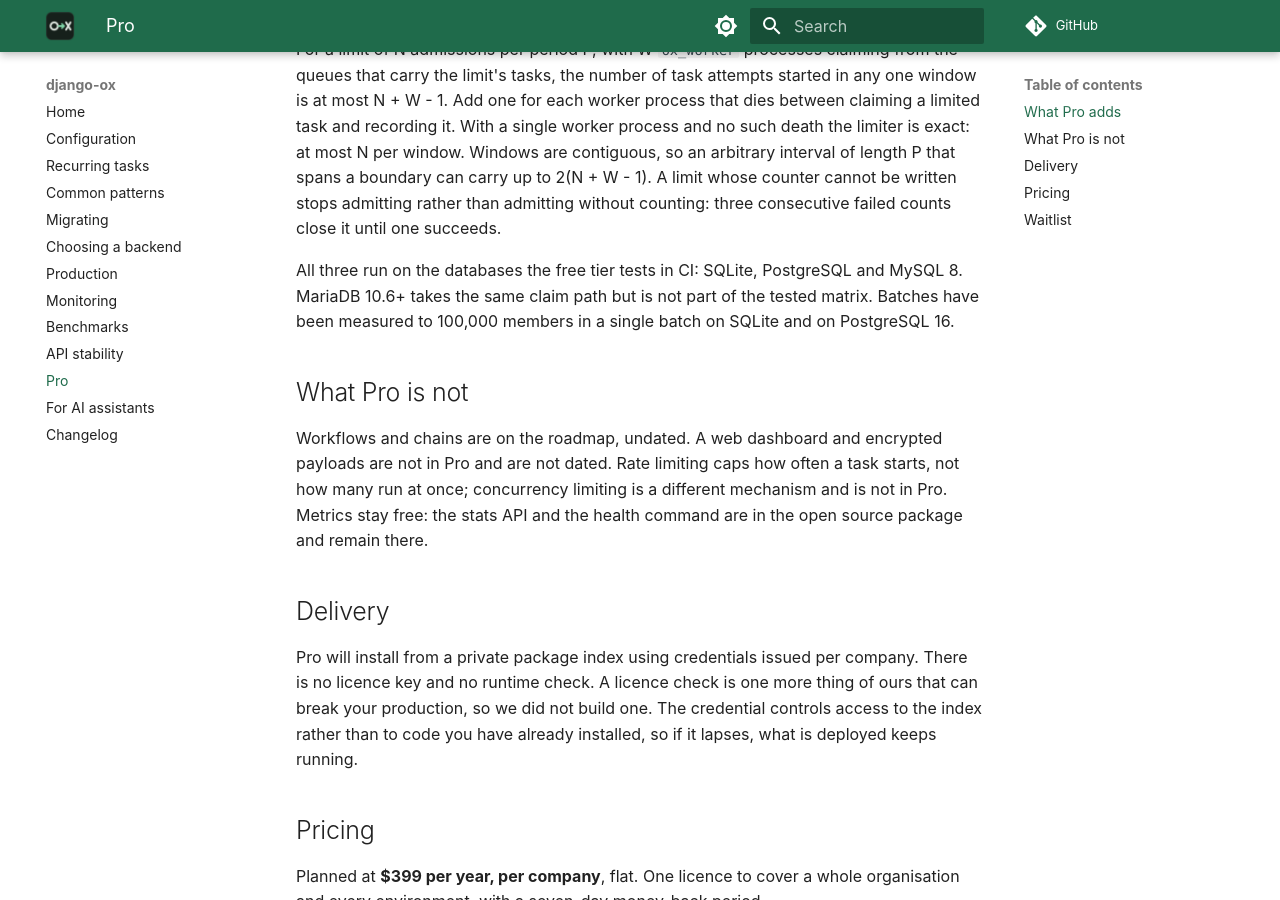
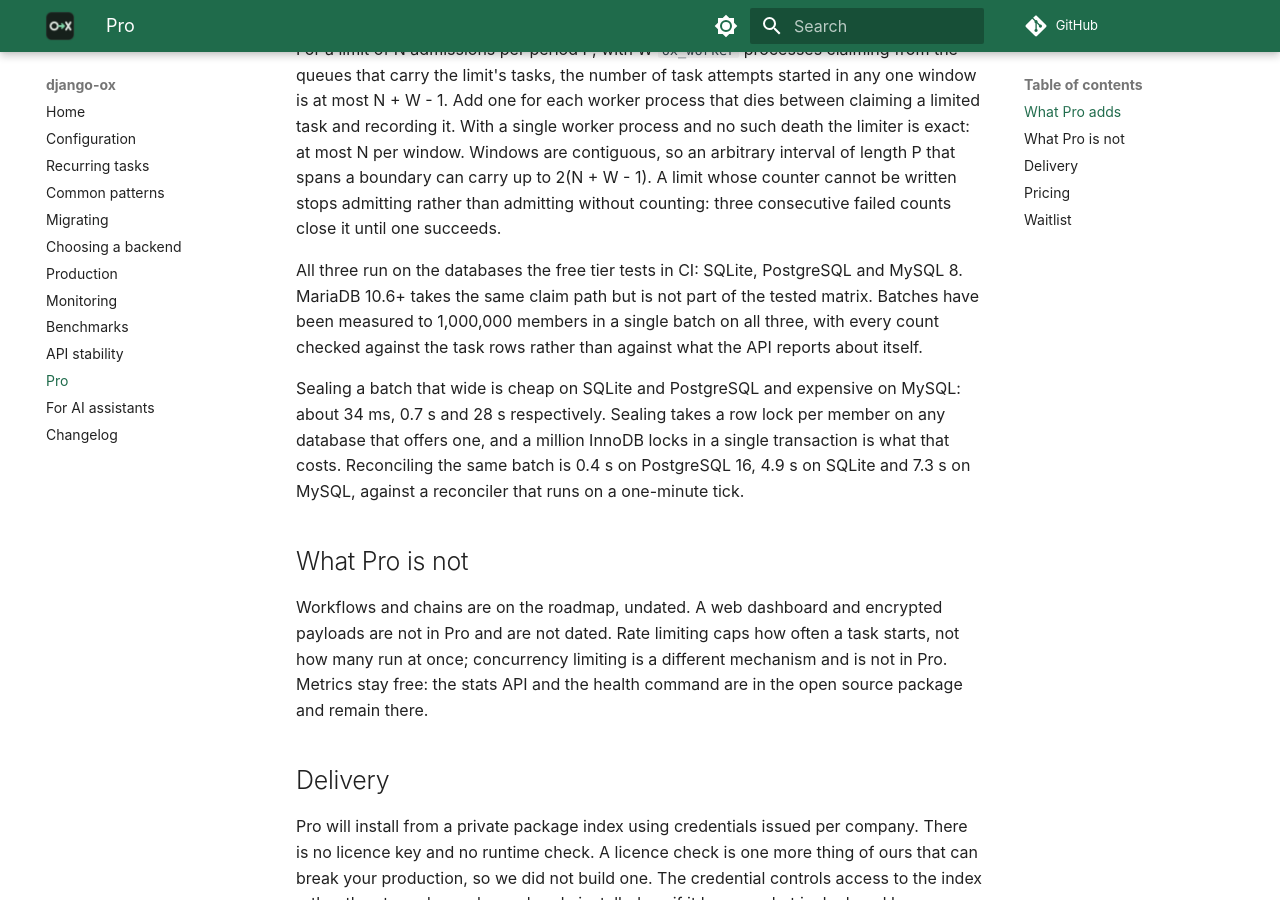
Before and after one commit to oxpull/django-ox, an MkDocs documentation site: the page built from docs/pro.md, in a window 1280 px wide and 900 px high, scrolled down 746 px. Built offline with MkDocs 1.6.1 and Material for MkDocs 9.7.7, drawn with Linux system fonts in a browser that asks for light colours; comment, search, counter and statistics services are not loaded.

Commit message:
Say batches reach a million members, and what that costs on MySQL
The measured width was 100,000 on two databases. It is 1,000,000 on
three, with 116 checks passing on each, so the published figure was low
by an order of magnitude and said nothing about MySQL.

Sealing is the expensive operation there. At a million members it is
about 28 seconds against 0.7 on PostgreSQL 16 and 34 milliseconds on
SQLite, because sealing takes a row lock per member wherever the
database offers one and SQLite counts instead. Someone choosing a
database for batches that wide needs that before they choose, not after.

llms-full.txt is regenerated rather than edited.

```diff
--- a/docs/pro.md
+++ b/docs/pro.md
@@ -39,8 +39,16 @@ below is how to hear when it opens.
 
 All three run on the databases the free tier tests in CI: SQLite,
 PostgreSQL and MySQL 8. MariaDB 10.6+ takes the same claim path but is not
-part of the tested matrix. Batches have been measured to 100,000 members
-in a single batch on SQLite and on PostgreSQL 16.
+part of the tested matrix. Batches have been measured to 1,000,000 members
+in a single batch on all three, with every count checked against the task
+rows rather than against what the API reports about itself.
+
+Sealing a batch that wide is cheap on SQLite and PostgreSQL and expensive
+on MySQL: about 34 ms, 0.7 s and 28 s respectively. Sealing takes a row
+lock per member on any database that offers one, and a million InnoDB
+locks in a single transaction is what that costs. Reconciling the same
+batch is 0.4 s on PostgreSQL 16, 4.9 s on SQLite and 7.3 s on MySQL,
+against a reconciler that runs on a one-minute tick.
 
 ## What Pro is not
 
```
Also changed, not shown: docs/llms-full.txt (+10 -2 lines).
